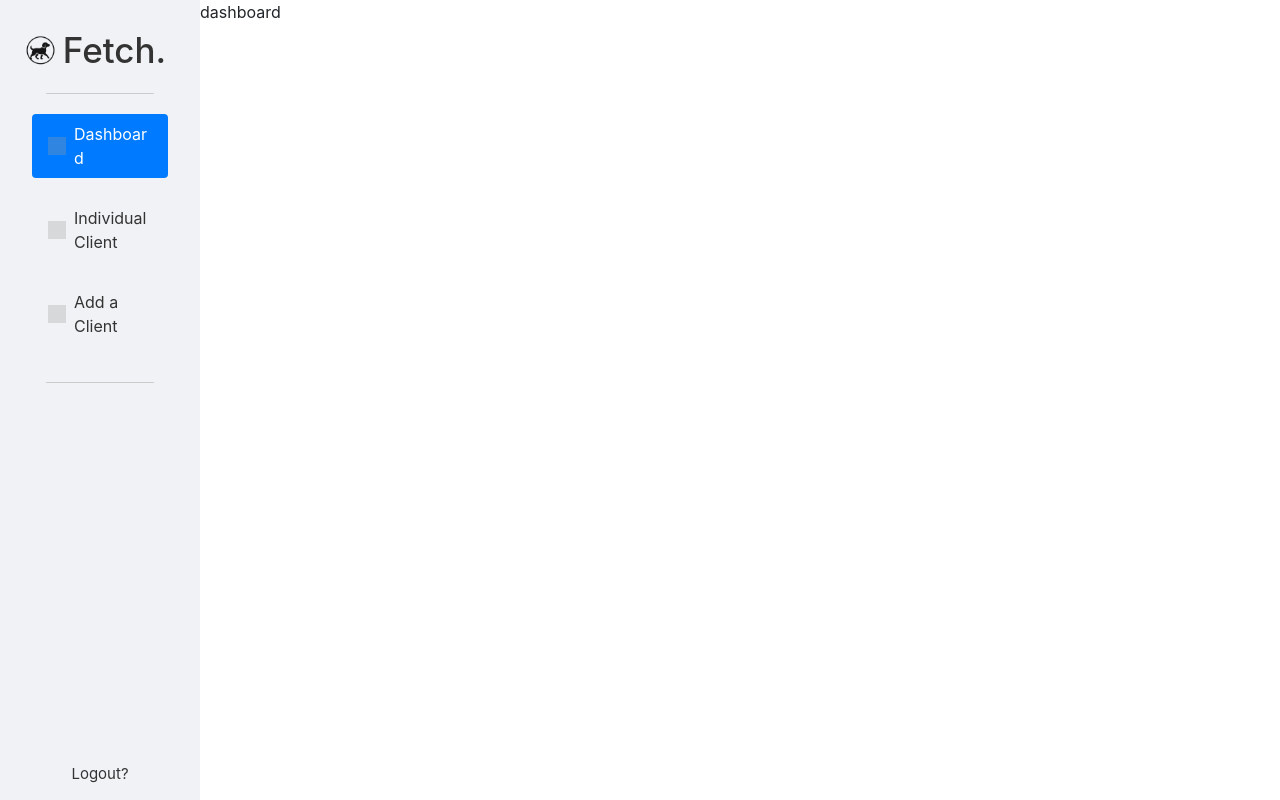
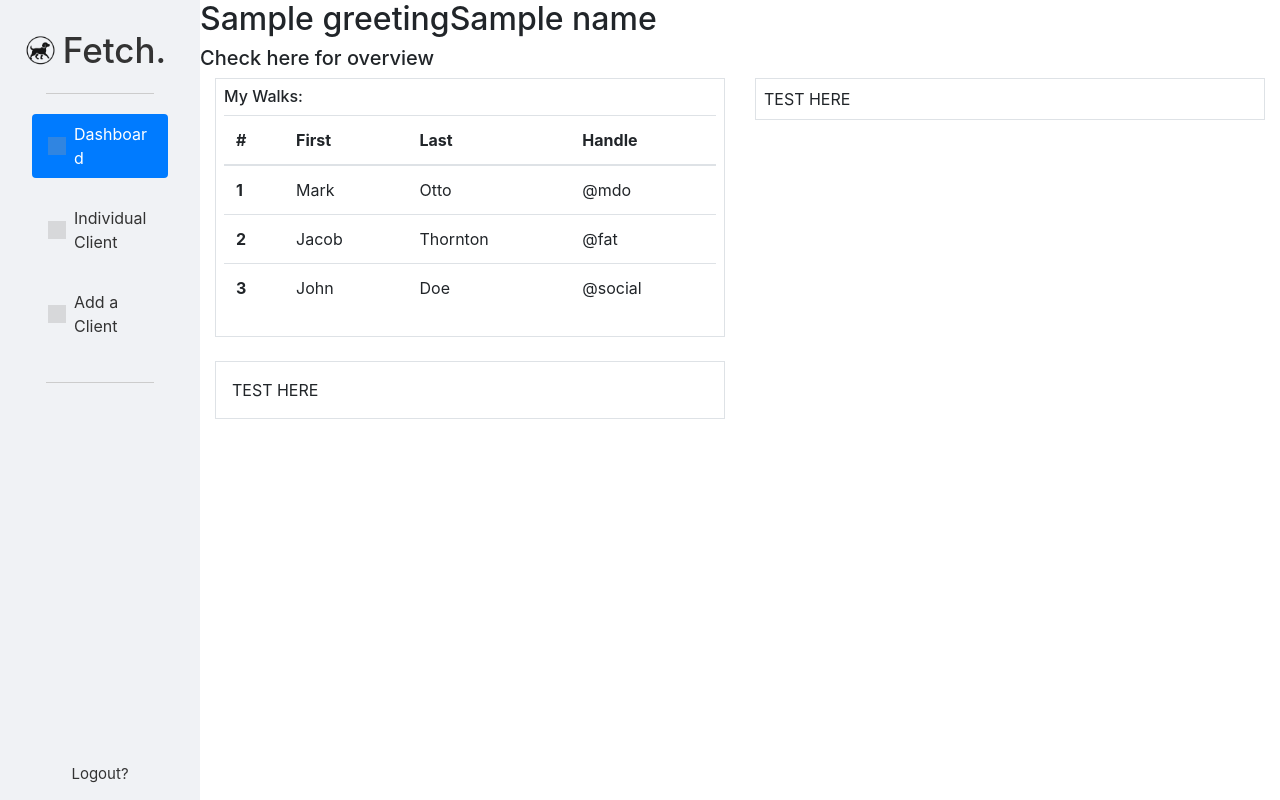
Before and after one commit to veeringnugget/cs50-dogwalker, a Flask app: template templates/index.html in a window 1280 px wide. Run offline with Flask 3, Linux system fonts and the light colour scheme; the template is opened without the code that fills it: most values are stand-ins (such as "Sample title", 1, 10 or a date in 2020); grey boxes are pictures that could not be loaded.

Commit message:
Added to Dashboard and added a simple table

```diff
--- a/templates/index.html
+++ b/templates/index.html
@@ -1,7 +1,10 @@
 {% extends "layout.html" %}
 {% block title %}Dashboard{% endblock %}
 {% block body %}
+
 <div class="d-flex">
+
+  <!--SIDEBAR:-->
   <div class="sidebar p-3 text-break" style="height: 100vh; width: 15%; min-width: 200px;">
     <nav class="navbar bg-body-tertiary">
       <div class="container-fluid">
@@ -11,7 +14,6 @@
         </a>
 
         <hr>
-
 
         <nav class="nav nav-pills flex-column flex-sm-column flex-lg-column">
           <a class="flex-fill text-sm-start nav-link active" aria-current="page" href="#">
@@ -32,11 +34,61 @@
       </div>
   </div>
 
+  <!--CENTRE PAGE-->
+  <div class="flex-grow-1">
+    <div class="centre">
+    <div class="dash-top">
+      <h2>{{greeting}}{{name}}</h2>
+      <h5>Check here for overview</h5>
+    </div>
 
+<div class="container-fluid dashboard-centre">
+  <div class="row gx-0">
+    <div class="col-md-6">
+      <div class="border p-2">
+        <h6>My Walks:</h6>
+<table class="table">
+  <thead>
+    <tr>
+      <th scope="col">#</th>
+      <th scope="col">First</th>
+      <th scope="col">Last</th>
+      <th scope="col">Handle</th>
+    </tr>
+  </thead>
+  <tbody>
+    <tr>
+      <th scope="row">1</th>
+      <td>Mark</td>
+      <td>Otto</td>
+      <td>@mdo</td>
+    </tr>
+    <tr>
+      <th scope="row">2</th>
+      <td>Jacob</td>
+      <td>Thornton</td>
+      <td>@fat</td>
+    </tr>
+    <tr>
+      <th scope="row">3</th>
+      <td>John</td>
+      <td>Doe</td>
+      <td>@social</td>
+    </tr>
+  </tbody>
+</table>
+      </div>
+    </div>
+    <div class="col-md-6">
+      <div class="border p-2">TEST HERE</div>
+    </div>
+  </div>
 
-
-
-  <div class="flex-grow-1">dashboard</div>
+  <div class="row gx-2 mt-4">
+    <div class="col-md-6">
+      <div class="border p-3">TEST HERE</div>
+    </div>
+  </div>
 </div>
 
 {% endblock %}
```
